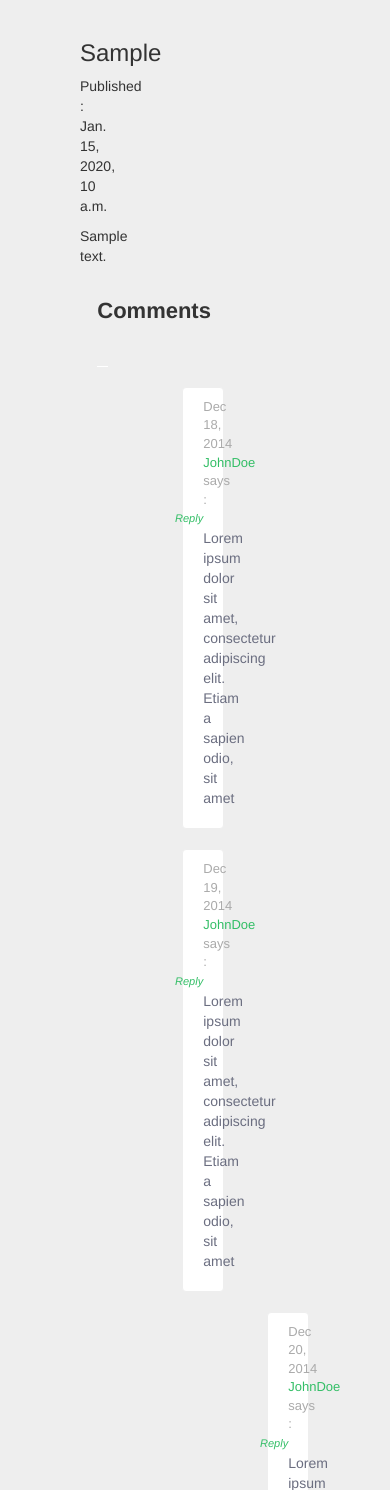
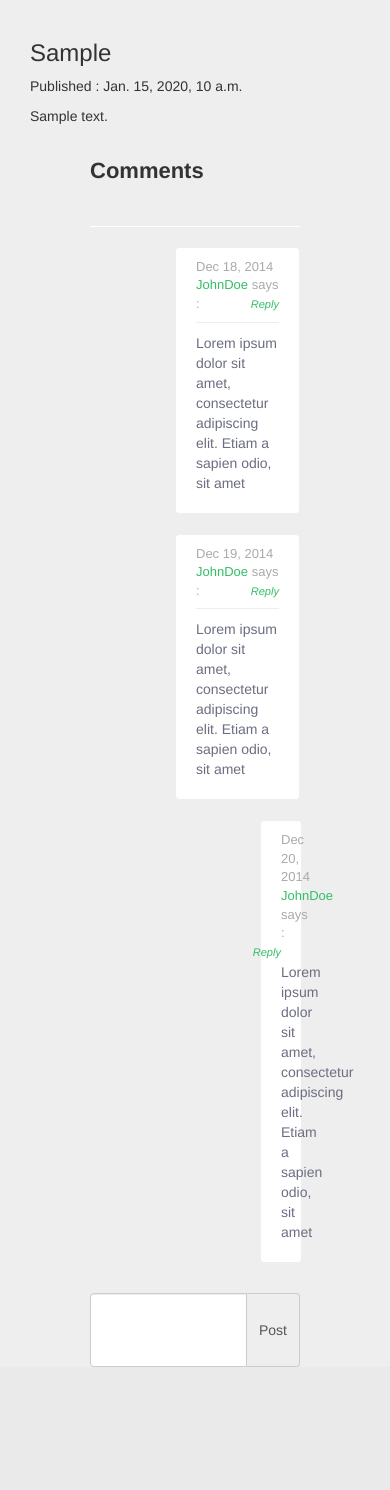
Before and after one commit to samisnotinsane/open-news, a Django app: template wsgi/myproject/news/templates/mainapp/article_detail.html in a window 390 px wide. Shown: the part 240-1730 px from the top of the page. After the commit the page ends 1607 px from the top, so only its background shows below. Run offline with Django 3.2, Linux system fonts and the light colour scheme; the template is opened without the code that fills it: values that come from a table or form of the project are taken from there, others are empty; tables that the repository leaves empty hold one stand-in row (values such as "Sample post"); some libraries are stand-ins or nearby versions.

Commit message:
Removing padding which was making page unresponsive to size and added comment input textarea.

```diff
--- a/wsgi/myproject/news/templates/mainapp/article_detail.html
+++ b/wsgi/myproject/news/templates/mainapp/article_detail.html
@@ -9,7 +9,7 @@
 
 {% block article %}
     {% if article %}
-      <div class="container" style="margin-left:50px;padding-right:300px;">
+      <div class="container">
         <h3>{{ article.headline }}</h3>
         <p>Published : {{ article.published }}</p>
         <p>{{ article.body }}</p>
@@ -26,15 +26,15 @@
     {% endcomment %}
     <div class="container-fluid">
 
-<div class="container" style="margin-left:50px;padding-right:250px;">
+<div class="container">
   <div class="row">
   <div class="col-md-12">
       <div class="blog-comment">
       <h3 class="comment-heading">Comments</h3>
               <hr/>
       <ul class="comments">
+
       <li class="clearfix">
-
         <div class="post-comments">
             <p class="meta">Dec 18, 2014 <a href="#">JohnDoe</a> says : <i class="pull-right"><a href="#"><small>Reply</small></a></i></p>
             <p>
@@ -43,8 +43,8 @@
             </p>
         </div>
       </li>
+
       <li class="clearfix">
-
         <div class="post-comments">
             <p class="meta">Dec 19, 2014 <a href="#">JohnDoe</a> says : <i class="pull-right"><a href="#"><small>Reply</small></a></i></p>
             <p>
@@ -66,7 +66,13 @@
             </li>
         </ul>
       </li>
+
       </ul>
+
+      <div class="input-group">
+          <textarea class="form-control" rows="3" style="resize:none"></textarea>
+          <span class="input-group-addon btn btn-primary">Post</span>
+      </div>
     </div>
   </div>
 </div>
```
